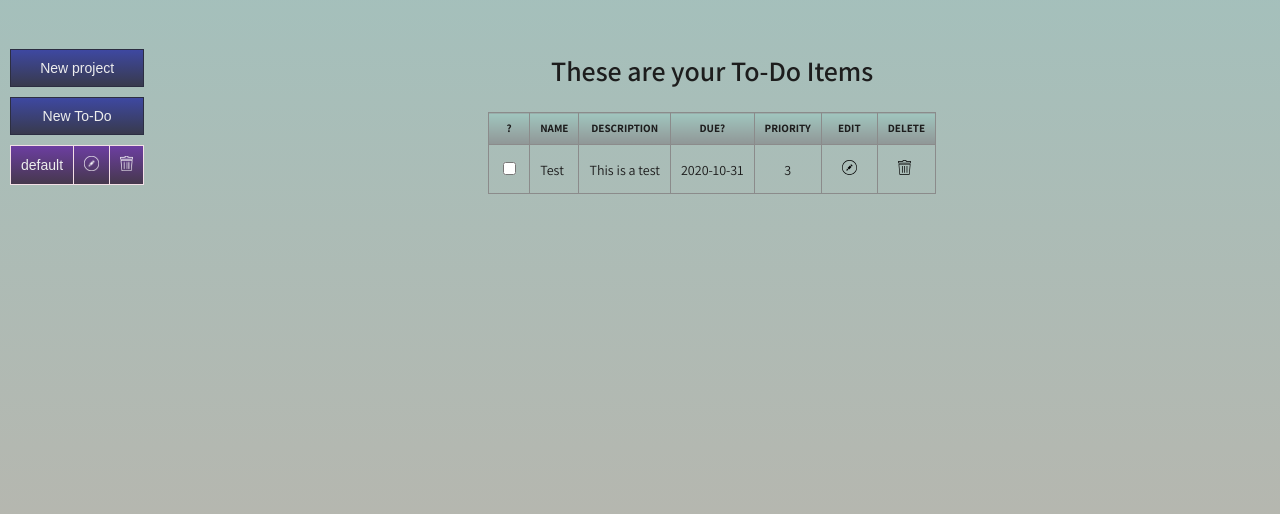
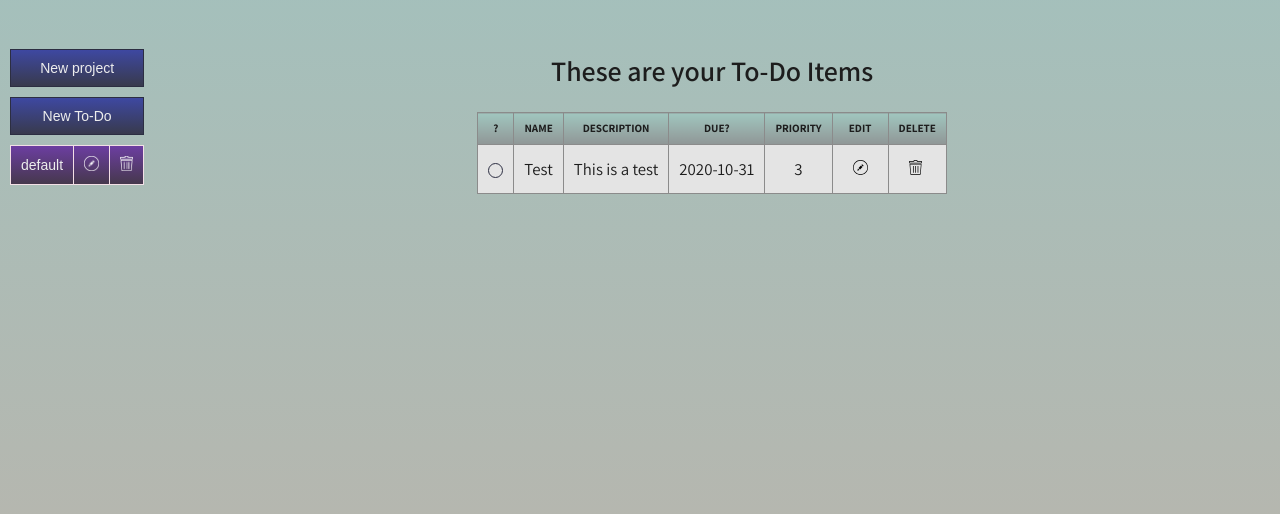
Before and after one commit to reinimax/todo-list, a website built with webpack: page dist/index.html in a window 1280 px wide. Built offline with nearby package versions, Linux system fonts and the light colour scheme; what pubsub-js would draw is missing.

Commit message:
Can check todo's on and off
For now, it's just for visuals and isn't relfected in the logic of the app

```diff
--- a/src/displaycontroller.js
+++ b/src/displaycontroller.js
@@ -4,6 +4,7 @@ import deleteIcon from "./recycle-bin-line.svg";
 import editIcon from "./edit-round-line.svg";
 import deleteIconWhite from "./recycle-bin-white.png";
 import editIconWhite from "./edit-white.png";
+import checkMarkIcon from "./check-mark-line.svg";
 
 const displayController = (() => {
   // cacheDOM
@@ -86,6 +87,17 @@ const displayController = (() => {
     }
   }
 
+  function changeToDoStatus(targetIndex) {
+    const rowToChange = toDoList.children[2].children[targetIndex];
+    for (let i = 1; i <= 4; i += 1) {
+      rowToChange.children[i].toggleAttribute("data-checked");
+    }
+    //toggle checkmark on button
+    rowToChange.firstElementChild.firstElementChild.firstElementChild.toggleAttribute(
+      "data-display"
+    );
+  }
+
   function createIconBtn(alt, source, dataIndex) {
     const btn = document.createElement("button");
     btn.setAttribute("data-index", `${dataIndex}`);
@@ -135,8 +147,16 @@ const displayController = (() => {
     for (let i = 0; i < projectToRender.toDoList.length; i += 1) {
       const newRow = document.createElement("tr");
 
-      const checkbox = document.createElement("input");
-      checkbox.setAttribute("type", "checkbox");
+      const checkbox = document.createElement("button");
+      checkbox.setAttribute("class", "checkbox");
+      checkbox.setAttribute("data-index", `${i}`);
+      const checkIcon = document.createElement("img");
+      checkIcon.setAttribute("src", checkMarkIcon);
+      checkIcon.setAttribute("height", "10px");
+      checkbox.appendChild(checkIcon);
+      checkbox.addEventListener("click", (e) => {
+        changeToDoStatus(e.currentTarget.getAttribute("data-index"));
+      });
       const checkboxCell = document.createElement("td");
       checkboxCell.appendChild(checkbox);
 
--- a/src/style.css
+++ b/src/style.css
@@ -47,6 +47,14 @@ button,
     rgb(108, 62, 161),
     rgb(70, 56, 77)
   ) !important;
+}
+
+td[data-checked] {
+  text-decoration: line-through;
+}
+
+.checkbox img[data-display] {
+  display: inline-block;
 }
 
 /* Layout */
@@ -123,6 +131,25 @@ tr td:nth-child(5) {
   text-align: center;
 }
 
+tr td {
+  font-size: 1.2em;
+  background: rgb(228, 228, 228);
+}
+
+.checkbox {
+  border-radius: 50%;
+  width: 15px;
+  height: 15px;
+  background: transparent;
+  padding: 0;
+  vertical-align: middle;
+}
+
+.checkbox img {
+  margin: 0 0 5px 2px;
+  display: none;
+}
+
 /* Popup Forms */
 .popup-box {
   display: none;
```
Also changed, not shown: dist/261c01dd20c7c5863a2a0f66109ba92b.svg (added), dist/main.js, src/check-mark-line.svg (added).
